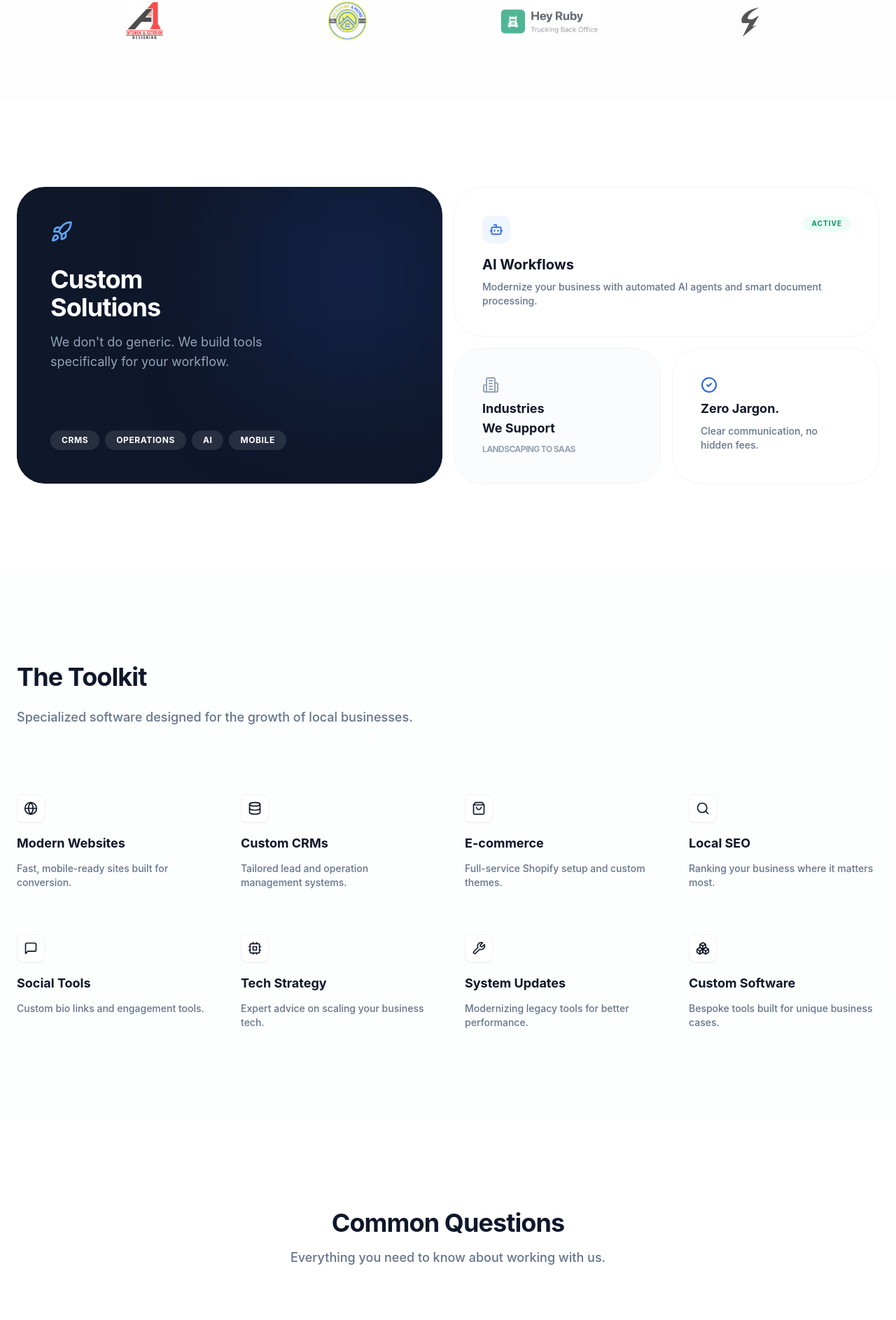
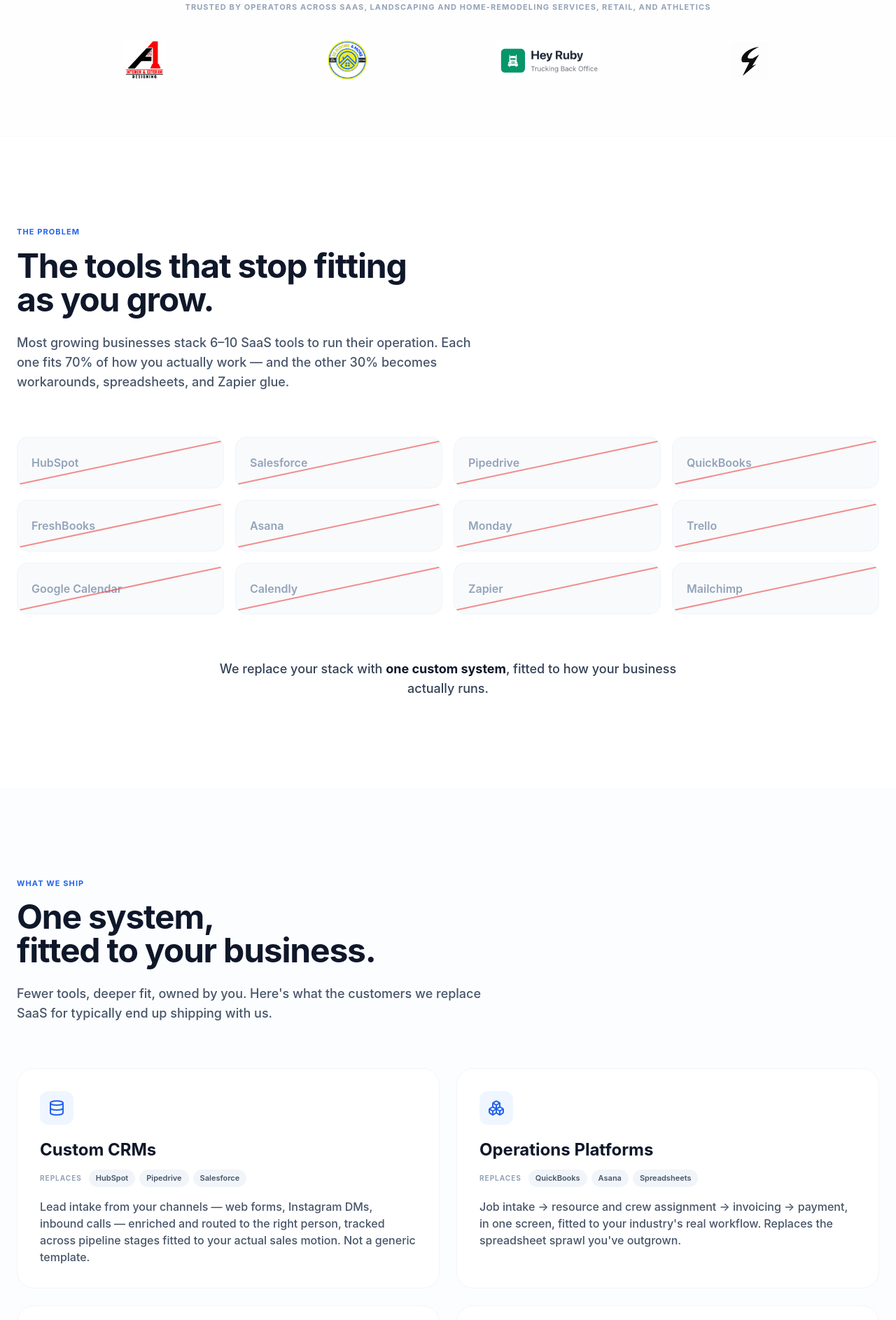
Before and after one commit to miguelaledesma/flockrlabslanding, a Next.js app: page / in a window 1280 px wide. Shown: the part 870-2756 px from the top of the page at 70% size. Built offline with nearby package versions, Linux system fonts and the light colour scheme.

Commit message:
progress

```diff
--- a/app/page.tsx
+++ b/app/page.tsx
@@ -5,25 +5,11 @@
 import Image from "next/image";
 import { useState, useMemo, useCallback } from "react";
 import {
-  ArrowRight,
-  Sparkles,
-  Zap,
-  Users2,
-  Building2,
-  Globe,
-  ShoppingBag,
+  Bot,
+  Boxes,
+  ChevronDown,
+  Database,
   Wrench,
-  UtensilsCrossed,
-  Camera,
-  Search,
-  MessageSquare,
-  Cpu,
-  Bot,
-  Database,
-  Boxes,
-  CheckCircle2,
-  Rocket,
-  ChevronDown,
 } from "lucide-react";
 import { motion, AnimatePresence } from "framer-motion";
 
@@ -77,22 +63,34 @@
               initial={{ opacity: 0, y: 20 }}
               animate={{ opacity: 1, y: 0 }}
               transition={{ duration: 0.6, delay: 0.2 }}
-              className="text-lg md:text-xl text-slate-600 dark:text-slate-400 mb-12 max-w-2xl leading-relaxed font-medium transition-colors"
+              className="text-lg md:text-xl text-slate-600 dark:text-slate-400 mb-5 max-w-2xl leading-relaxed font-medium transition-colors"
             >
-              We design, build, and maintain CRMs, ops platforms, and AI workflows tailored to how your business actually runs — when HubSpot, QuickBooks, and the rest stop fitting. Engineering experience building at companies like Airbnb, HubSpot, and AI startups at every stage.
+              We design, build, and maintain CRMs, ops platforms, and AI workflows fitted to how your business actually runs — for when HubSpot, QuickBooks, and the rest stop fitting.
+            </motion.p>
+
+            <motion.p
+              initial={{ opacity: 0, y: 20 }}
+              animate={{ opacity: 1, y: 0 }}
+              transition={{ duration: 0.6, delay: 0.3 }}
+              className="text-lg md:text-xl text-slate-800 dark:text-slate-200 mb-12 max-w-2xl leading-relaxed font-semibold transition-colors"
+            >
+              White-glove custom software, built to the standard you&apos;ve come to expect from the big names.
             </motion.p>
 
             <motion.div
               initial={{ opacity: 0, y: 20 }}
               animate={{ opacity: 1, y: 0 }}
-              transition={{ duration: 0.6, delay: 0.3 }}
-              className="flex flex-col sm:flex-row gap-4"
+              transition={{ duration: 0.6, delay: 0.4 }}
+              className="flex flex-col items-center gap-5"
             >
               <Link href="/contact">
                 <Button size="lg" className="h-12 px-8 text-sm font-semibold bg-slate-900 dark:bg-slate-100 hover:bg-slate-800 dark:hover:bg-slate-200 text-white dark:text-slate-900 rounded-full transition-all shadow-sm">
                   Book a 30-min strategy call
                 </Button>
               </Link>
+              <p className="text-[11px] font-bold uppercase tracking-widest text-slate-400 dark:text-slate-500 transition-colors">
+                Engineering from Airbnb, HubSpot, and AI startups at every stage
+              </p>
             </motion.div>
           </div>
         </div>
@@ -120,7 +118,7 @@
             {clients.map((client) => (
               <div
                 key={client.name}
-                className="relative h-12 md:h-14 w-full max-w-[180px] opacity-70 hover:opacity-100 transition-opacity"
+                className="relative h-12 md:h-14 w-full max-w-[180px]"
               >
                 <Image
                   src={client.image}
@@ -135,114 +133,168 @@
         </div>
       </section>
 
-      {/* Bento Grid - Refined & Minimal */}
-      <section className="py-12 md:py-32">
+      {/* What we replace - SaaS Strikethrough Wall */}
+      <section className="py-16 md:py-32 bg-white dark:bg-slate-950 transition-colors">
         <div className="max-w-7xl mx-auto px-4 sm:px-6">
-          <h2 className="sr-only">What sets Flockr apart</h2>
-          <div className="grid grid-cols-1 md:grid-cols-4 lg:grid-cols-4 gap-4 md:gap-4">
-            {/* Featured Box */}
-            <motion.div
-              whileHover={{ y: -2 }}
-              className="md:col-span-2 lg:row-span-2 bg-slate-900 dark:bg-slate-800 rounded-2xl md:rounded-[2.5rem] p-4 sm:p-6 md:p-12 text-white flex flex-col justify-between relative overflow-hidden transition-colors"
-            >
-              <div className="absolute top-0 right-0 w-64 h-64 bg-blue-600/20 dark:bg-blue-500/20 blur-[100px]" />
-              <div className="relative z-10">
-                <div className="flex items-start gap-3 md:block">
-                  <Rocket className="h-6 w-6 sm:h-8 sm:w-8 mb-0 md:mb-8 text-blue-400 dark:text-blue-300 transition-colors flex-shrink-0" />
-                  <div className="flex-1">
-                    <h3 className="text-2xl sm:text-3xl md:text-4xl font-bold mb-2 sm:mb-3 md:mb-4 tracking-tight">Custom <br className="hidden md:block" />Solutions</h3>
-                    <p className="text-slate-400 dark:text-slate-300 text-sm sm:text-base md:text-lg leading-relaxed max-w-xs transition-colors">We don&apos;t do generic. We build tools specifically for your workflow.</p>
-                  </div>
+          <div className="max-w-2xl mb-10 md:mb-16">
+            <p className="text-[11px] font-bold uppercase tracking-widest text-blue-600 dark:text-blue-400 mb-4 transition-colors">The Problem</p>
+            <h2 className="text-3xl sm:text-4xl md:text-5xl font-bold text-slate-900 dark:text-slate-100 mb-4 sm:mb-6 tracking-tight leading-tight transition-colors">
+              The tools that stop fitting <br className="hidden md:block" />as you grow.
+            </h2>
+            <p className="text-base md:text-lg text-slate-600 dark:text-slate-400 font-medium leading-relaxed transition-colors">
+              Most growing businesses stack 6&ndash;10 SaaS tools to run their operation. Each one fits 70% of how you actually work &mdash; and the other 30% becomes workarounds, spreadsheets, and Zapier glue.
+            </p>
+          </div>
+
+          <div className="grid grid-cols-2 sm:grid-cols-3 md:grid-cols-4 gap-3 md:gap-4">
+            {[
+              "HubSpot", "Salesforce", "Pipedrive", "QuickBooks",
+              "FreshBooks", "Asana", "Monday", "Trello",
+              "Google Calendar", "Calendly", "Zapier", "Mailchimp"
+            ].map((tool, i) => (
+              <motion.div
+                key={tool}
+                initial={{ opacity: 0, y: 10 }}
+                whileInView={{ opacity: 1, y: 0 }}
+                viewport={{ once: true, margin: "-50px" }}
+                transition={{ delay: i * 0.04, duration: 0.3 }}
+                className="relative bg-slate-50 dark:bg-slate-900 border border-slate-100 dark:border-slate-800 rounded-2xl px-4 py-5 md:px-5 md:py-6 overflow-hidden transition-colors"
+              >
+                <span className="block text-sm md:text-base font-semibold text-slate-400 dark:text-slate-500 transition-colors">
+                  {tool}
+                </span>
+                <div className="absolute inset-0 flex items-center justify-center pointer-events-none">
+                  <div className="w-[120%] h-[2px] bg-red-500/60 dark:bg-red-500/70 transform -rotate-12 origin-center" />
                 </div>
-              </div>
-              <div className="relative z-10 flex flex-wrap gap-2 mt-3 md:mt-4">
-                {["CRMs", "Operations", "AI", "Mobile"].map(tag => (
-                  <span key={tag} className="px-3 sm:px-4 py-1 sm:py-1.5 rounded-full bg-white/10 dark:bg-white/20 text-[10px] sm:text-xs font-bold uppercase tracking-wider transition-colors">{tag}</span>
-                ))}
-              </div>
-            </motion.div>
+              </motion.div>
+            ))}
+          </div>
 
-            {/* AI Box */}
-            <motion.div
-              whileHover={{ y: -2 }}
-              className="md:col-span-2 bg-white dark:bg-slate-900 rounded-2xl md:rounded-[2.5rem] border border-slate-100 dark:border-slate-800 p-4 sm:p-6 md:p-10 flex flex-col justify-between group hover:border-blue-100 dark:hover:border-blue-800 transition-colors"
-            >
-              <div className="flex justify-between items-start mb-3 md:mb-4">
-                <div className="h-8 w-8 sm:h-10 sm:w-10 rounded-xl bg-blue-50 dark:bg-blue-900/30 flex items-center justify-center transition-colors">
-                  <Bot className="h-4 w-4 sm:h-5 sm:w-5 text-blue-600 dark:text-blue-400 transition-colors" />
+          <p className="text-center mt-12 md:mt-16 text-base md:text-lg text-slate-700 dark:text-slate-300 font-medium max-w-2xl mx-auto leading-relaxed transition-colors">
+            We replace your stack with <span className="font-bold text-slate-900 dark:text-slate-100">one custom system</span>, fitted to how your business actually runs.
+          </p>
+        </div>
+      </section>
+
+      {/* What we ship - 4 Capability Cards */}
+      <section className="py-16 md:py-32 bg-slate-50/40 dark:bg-slate-900/40 transition-colors">
+        <div className="max-w-7xl mx-auto px-4 sm:px-6">
+          <div className="max-w-2xl mb-10 md:mb-16">
+            <p className="text-[11px] font-bold uppercase tracking-widest text-blue-600 dark:text-blue-400 mb-4 transition-colors">What we ship</p>
+            <h2 className="text-3xl sm:text-4xl md:text-5xl font-bold text-slate-900 dark:text-slate-100 mb-4 sm:mb-6 tracking-tight leading-tight transition-colors">
+              One system, <br className="hidden md:block" />fitted to your business.
+            </h2>
+            <p className="text-base md:text-lg text-slate-600 dark:text-slate-400 font-medium leading-relaxed transition-colors">
+              Fewer tools, deeper fit, owned by you. Here&apos;s what the customers we replace SaaS for typically end up shipping with us.
+            </p>
+          </div>
+
+          <div className="grid grid-cols-1 md:grid-cols-2 gap-4 md:gap-6">
+            {[
+              {
+                icon: Database,
+                title: "Custom CRMs",
+                replaces: ["HubSpot", "Pipedrive", "Salesforce"],
+                example: "Lead intake from your channels — web forms, Instagram DMs, inbound calls — enriched and routed to the right person, tracked across pipeline stages fitted to your actual sales motion. Not a generic template.",
+              },
+              {
+                icon: Boxes,
+                title: "Operations Platforms",
+                replaces: ["QuickBooks", "Asana", "Spreadsheets"],
+                example: "Job intake → resource and crew assignment → invoicing → payment, in one screen, fitted to your industry's real workflow. Replaces the spreadsheet sprawl you've outgrown.",
+              },
+              {
+                icon: Bot,
+                title: "AI Workflows",
+                replaces: ["Zapier", "Manual review", "Inbox triage"],
+                example: "Inbound emails triaged by an LLM that knows your business. Documents read and summarized. Repetitive 20-minute decisions made in 10 seconds — with a human in the loop where it counts.",
+              },
+              {
+                icon: Wrench,
+                title: "Migrations & Integrations",
+                replaces: ["Vendor lock-in", "CSV exports", "Data trapped in SaaS"],
+                example: "Get your data out of the tools you've outgrown. Two-way sync with the ones you can't ditch yet. Phased migration so you're never stuck mid-switch with two sources of truth.",
+              },
+            ].map((cap, i) => (
+              <motion.div
+                key={cap.title}
+                initial={{ opacity: 0, y: 20 }}
+                whileInView={{ opacity: 1, y: 0 }}
+                viewport={{ once: true, margin: "-50px" }}
+                transition={{ delay: i * 0.08, duration: 0.4 }}
+                className="bg-white dark:bg-slate-950 rounded-3xl p-6 md:p-8 border border-slate-100 dark:border-slate-800 hover:border-blue-100 dark:hover:border-blue-900 transition-colors"
+              >
+                <div className="h-12 w-12 rounded-xl bg-blue-50 dark:bg-blue-900/30 flex items-center justify-center mb-5 transition-colors">
+                  <cap.icon className="h-6 w-6 text-blue-600 dark:text-blue-400 transition-colors" />
                 </div>
-                <div className="px-2 sm:px-3 py-0.5 sm:py-1 rounded-full bg-emerald-50 dark:bg-emerald-900/30 text-[9px] sm:text-[10px] font-bold text-emerald-600 dark:text-emerald-400 uppercase tracking-widest transition-colors">Active</div>
-              </div>
-              <div>
-                <h3 className="text-base sm:text-lg md:text-xl font-bold text-slate-900 dark:text-slate-100 mb-1.5 md:mb-2 transition-colors">AI Workflows</h3>
-                <p className="text-xs sm:text-sm font-medium text-slate-500 dark:text-slate-400 transition-colors leading-relaxed">Modernize your business with automated AI agents and smart document processing.</p>
-              </div>
-            </motion.div>
-
-            {/* Industries Box */}
-            <motion.div
-              whileHover={{ y: -2 }}
-              className="md:col-span-1 bg-slate-50/50 dark:bg-slate-900/50 rounded-2xl md:rounded-[2.5rem] border border-slate-100 dark:border-slate-800 p-4 sm:p-6 md:p-10 flex flex-col justify-between transition-colors"
-            >
-              <div className="flex items-start gap-3 md:block">
-                <Building2 className="h-5 w-5 sm:h-6 sm:w-6 text-slate-400 dark:text-slate-500 transition-colors mb-0 md:mb-2 flex-shrink-0" />
-                <div className="flex-1">
-                  <h3 className="text-base sm:text-lg font-bold text-slate-900 dark:text-slate-100 leading-tight transition-colors">Industries <br className="hidden md:block" />We Support</h3>
-                  <p className="text-slate-400 dark:text-slate-500 text-[10px] sm:text-xs font-bold uppercase tracking-tighter transition-colors mt-1 md:mt-2">Landscaping to SaaS</p>
+                <h3 className="text-xl md:text-2xl font-bold text-slate-900 dark:text-slate-100 mb-3 transition-colors">{cap.title}</h3>
+                <div className="flex flex-wrap items-center gap-1.5 mb-4">
+                  <span className="text-[10px] font-bold uppercase tracking-widest text-slate-400 dark:text-slate-500 mr-1 transition-colors">Replaces</span>
+                  {cap.replaces.map((r) => (
+                    <span key={r} className="text-[11px] font-semibold text-slate-600 dark:text-slate-400 bg-slate-100 dark:bg-slate-800 rounded-full px-2.5 py-1 transition-colors">{r}</span>
+                  ))}
                 </div>
-              </div>
-            </motion.div>
-
-            {/* Trust Box */}
-            <motion.div
-              whileHover={{ y: -2 }}
-              className="md:col-span-1 bg-white dark:bg-slate-900 rounded-2xl md:rounded-[2.5rem] border border-slate-100 dark:border-slate-800 p-4 sm:p-6 md:p-10 flex flex-col justify-between hover:border-blue-100 dark:hover:border-blue-800 transition-colors"
-            >
-              <div className="flex items-start gap-3 md:block">
-                <CheckCircle2 className="h-5 w-5 sm:h-6 sm:w-6 text-blue-600 dark:text-blue-400 transition-colors mb-0 md:mb-2 flex-shrink-0" />
-                <div className="flex-1">
-                  <h3 className="text-base sm:text-lg font-bold text-slate-900 dark:text-slate-100 transition-colors">Zero Jargon.</h3>
-                  <p className="text-slate-500 dark:text-slate-400 text-xs sm:text-sm font-medium transition-colors mt-1 md:mt-2">Clear communication, no hidden fees.</p>
-                </div>
-              </div>
-            </motion.div>
+                <p className="text-sm md:text-base text-slate-600 dark:text-slate-400 leading-relaxed font-medium transition-colors">
+                  {cap.example}
+                </p>
+              </motion.div>
+            ))}
           </div>
         </div>
       </section>
 
-      {/* The Toolkit - Ultra Clean Grid */}
-      <section className="py-16 md:py-32 bg-slate-50/30 dark:bg-slate-900/30 transition-colors">
+      {/* How we work - 4 Step Process */}
+      <section className="py-16 md:py-32 bg-white dark:bg-slate-950 transition-colors">
         <div className="max-w-7xl mx-auto px-4 sm:px-6">
-          <div className="max-w-2xl mb-12 md:mb-24">
-            <h2 className="text-2xl sm:text-3xl md:text-4xl font-bold text-slate-900 dark:text-slate-100 mb-4 sm:mb-6 tracking-tight transition-colors">The Toolkit</h2>
-            <p className="text-base md:text-lg text-slate-500 dark:text-slate-400 font-medium transition-colors">Specialized software designed for the growth of local businesses.</p>
+          <div className="max-w-2xl mb-10 md:mb-16">
+            <p className="text-[11px] font-bold uppercase tracking-widest text-blue-600 dark:text-blue-400 mb-4 transition-colors">How we work</p>
+            <h2 className="text-3xl sm:text-4xl md:text-5xl font-bold text-slate-900 dark:text-slate-100 mb-4 sm:mb-6 tracking-tight leading-tight transition-colors">
+              From friction <br className="hidden md:block" />to shipped.
+            </h2>
+            <p className="text-base md:text-lg text-slate-600 dark:text-slate-400 font-medium leading-relaxed transition-colors">
+              Most engagements run 6&ndash;14 weeks from kickoff to launch. You have working software the whole time, not at the end.
+            </p>
           </div>
 
-          <div className="grid grid-cols-1 md:grid-cols-2 lg:grid-cols-4 gap-x-6 gap-y-8 md:gap-x-12 md:gap-y-16">
+          <div className="grid grid-cols-1 sm:grid-cols-2 lg:grid-cols-4 gap-6 md:gap-8">
             {[
-              { icon: Globe, title: "Modern Websites", desc: "Fast, mobile-ready sites built for conversion." },
-              { icon: Database, title: "Custom CRMs", desc: "Tailored lead and operation management systems." },
-              { icon: ShoppingBag, title: "E-commerce", desc: "Full-service Shopify setup and custom themes." },
-              { icon: Search, title: "Local SEO", desc: "Ranking your business where it matters most." },
-              { icon: MessageSquare, title: "Social Tools", desc: "Custom bio links and engagement tools." },
-              { icon: Cpu, title: "Tech Strategy", desc: "Expert advice on scaling your business tech." },
-              { icon: Wrench, title: "System Updates", desc: "Modernizing legacy tools for better performance." },
-              { icon: Boxes, title: "Custom Software", desc: "Bespoke tools built for unique business cases." }
-            ].map((service, i) => (
+              {
+                step: "01",
+                title: "Discovery",
+                duration: "1–2 weeks",
+                desc: "We sit with your team, watch the actual work, and find the real friction. Not a brief — a diagnosis.",
+              },
+              {
+                step: "02",
+                title: "Scope",
+                duration: "1 week",
+                desc: "We propose what to build, what to replace, and how it pays back. Fixed scope, fixed timeline, signed quote.",
+              },
+              {
+                step: "03",
+                title: "Build",
+                duration: "4–12 weeks",
+                desc: "Weekly increments. You see it growing each week, give feedback, and have working software the whole time.",
+              },
+              {
+                step: "04",
+                title: "Run",
+                duration: "Ongoing",
+                desc: "We maintain it, evolve it, and operate it with you. New features ship as your business needs them.",
+              },
+            ].map((step, i) => (
               <motion.div
-                key={i}
-                initial={{ opacity: 0 }}
-                whileInView={{ opacity: 1 }}
-                viewport={{ once: true }}
-                className="flex flex-row md:flex-col items-start gap-3 md:gap-0 group"
+                key={step.step}
+                initial={{ opacity: 0, y: 20 }}
+                whileInView={{ opacity: 1, y: 0 }}
+                viewport={{ once: true, margin: "-50px" }}
+                transition={{ delay: i * 0.1, duration: 0.4 }}
+                className="relative"
               >
-                <div className="h-8 w-8 sm:h-10 sm:w-10 mb-0 md:mb-4 flex items-center justify-center rounded-lg bg-white dark:bg-slate-900 border border-slate-100 dark:border-slate-800 shadow-sm group-hover:border-blue-200 dark:group-hover:border-blue-700 transition-colors flex-shrink-0">
-                  <service.icon className="h-4 w-4 sm:h-5 sm:w-5 text-slate-900 dark:text-slate-100 group-hover:text-blue-600 dark:group-hover:text-blue-400 transition-colors" />
-                </div>
-                <div className="flex-1">
-                  <h3 className="text-base sm:text-lg font-bold text-slate-900 dark:text-slate-100 mb-2 sm:mb-3 transition-colors">{service.title}</h3>
-                  <p className="text-xs sm:text-sm text-slate-500 dark:text-slate-400 leading-relaxed font-medium transition-colors">{service.desc}</p>
-                </div>
+                <div className="text-5xl md:text-6xl font-bold text-slate-200 dark:text-slate-800 leading-none mb-4 transition-colors">{step.step}</div>
+                <h3 className="text-lg md:text-xl font-bold text-slate-900 dark:text-slate-100 mb-1 transition-colors">{step.title}</h3>
+                <p className="text-[10px] font-bold uppercase tracking-widest text-blue-600 dark:text-blue-400 mb-3 transition-colors">{step.duration}</p>
+                <p className="text-sm text-slate-600 dark:text-slate-400 leading-relaxed font-medium transition-colors">{step.desc}</p>
               </motion.div>
             ))}
           </div>
@@ -310,7 +362,7 @@
                       transition={{ duration: 0.3, ease: "easeInOut" }}
                       className="overflow-hidden"
                     >
-                      <div className="px-8 pb-8 pt-0">
+                      <div className="px-8 pb-8 pt-4">
                         <p className="text-slate-600 dark:text-slate-300 leading-relaxed font-medium transition-colors">{faq.a}</p>
                       </div>
                     </motion.div>
@@ -332,8 +384,8 @@
             className="text-center"
           >
             <h2 className="text-5xl md:text-7xl font-bold text-slate-900 dark:text-slate-100 mb-10 tracking-tighter transition-colors">Ready to build?</h2>
-            <p className="text-xl text-slate-500 dark:text-slate-400 mb-12 max-w-2xl mx-auto font-medium transition-colors">
-              Join the local businesses modernizing their operations with Flockr Labs.
+            <p className="text-xl text-slate-600 dark:text-slate-400 mb-12 max-w-2xl mx-auto font-medium transition-colors">
+              Tell us where the friction is. We&apos;ll set up a 30-minute call and scope it together.
             </p>
             <div className="flex flex-col items-center gap-6">
               <Link href="/contact">
```
Also changed, not shown: app/icon.svg.
